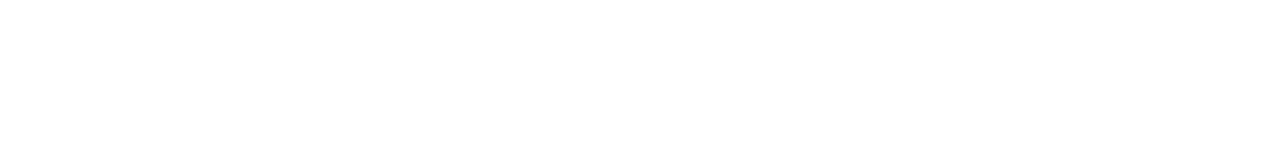
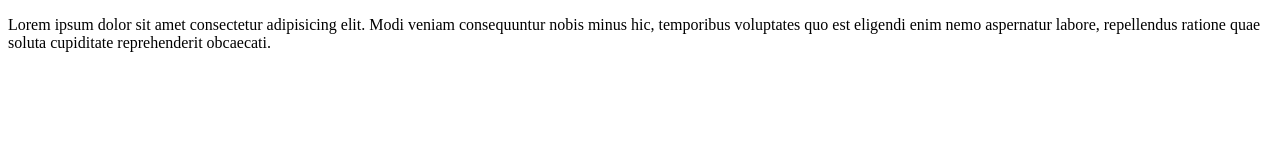
Before and after one commit to a1237798s/Text1, a plain HTML site: page index.html in a window 1280 px wide. Drawn offline with Linux system fonts and the light colour scheme.

Commit message:
add a new p

```diff
--- a/index.html
+++ b/index.html
@@ -5,5 +5,12 @@
     <meta name="viewport" content="width=device-width, initial-scale=1.0" />
     <title>Document</title>
   </head>
-  <body></body>
+  <body>
+    <p>
+      Lorem ipsum dolor sit amet consectetur adipisicing elit. Modi veniam
+      consequuntur nobis minus hic, temporibus voluptates quo est eligendi enim
+      nemo aspernatur labore, repellendus ratione quae soluta cupiditate
+      reprehenderit obcaecati.
+    </p>
+  </body>
 </html>
```
